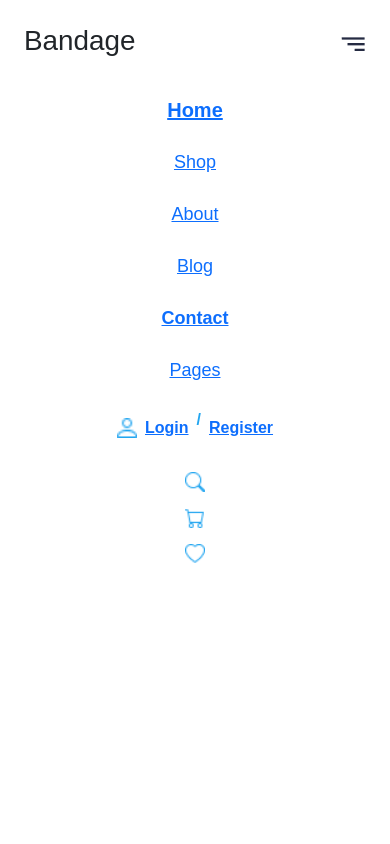
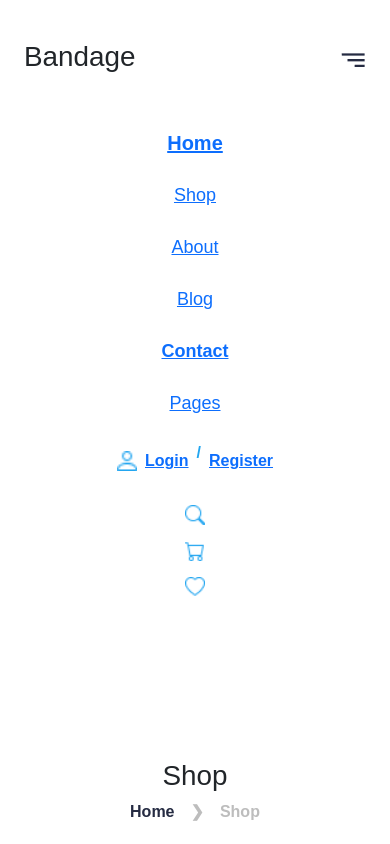
Before and after one commit to lbartul/e-commerce-project, a React (Vite) app: page /shop in a window 390 px wide. Both pictures are taken after a click on the picture 353 px from the left and 44 px from the top of the page. Shown: the top 844 px of the page. Built offline with nearby package versions, Linux system fonts and the light colour scheme; the HTML template or start-up script is replaced by a standard one.

Commit message:
menu
menu

```diff
--- a/src/layout/Header.jsx
+++ b/src/layout/Header.jsx
@@ -4,10 +4,11 @@ import { useState } from "react";
 
 export default function Header() {
     const [open, setOpen] = useState(false);
+    const [isMobileMenuOpen, setIsMobileMenuOpen] = useState(false);
 
     return (
         <>
-
+            {/* Üst Çubuk */}
             <div className="bg-[#252B42] text-white p-4 hidden lg:flex justify-between items-center w-full font-bold">
                 <div className="flex gap-x-4 items-center">
                     <img src="/img/phone.png" alt="phone" className="w-4 h-auto" />
@@ -29,19 +30,22 @@ export default function Header() {
                 </div>
             </div>
 
-
-            <div className="flex justify-between items-center w-full mt-4 mb-4 px-4">
-                <h1 className="text-[#252B42] font-semibold text-3xl z-50">Bandage</h1>
-
-
-                <div className="flex gap-x-8 items-center md:hidden">
-                    <img src="/img/resshop.png" alt="user" />
-                    <img src="/img/ressearch.png" alt="search" />
-                    <img src="/img/resmenu.png" alt="cart" onClick={() => setOpen(!open)} className="cursor-pointer z-50" />
+           <div className="relative">
+  {/* Mobil Menü (sadece telefon ekranı için) */}
+  {isMobileMenuOpen && (
+    <div className="w-full bg-white flex flex-col items-center gap-y-6 pt-10 pb-8 md:hidden">
+      {/* Menü açıkken üstte normal akışta, fixed yok */}
+      <div className="flex justify-between items-center w-full px-4 mb-6">
+        <h1 className="text-[#252B42] font-semibold text-3xl">Bandage</h1>
+        <img
+          src="/img/resmenu.png"
+          alt="menu"
+          onClick={() => setIsMobileMenuOpen(false)}
+          className="cursor-pointer"
+        />
       </div>
 
-                 {open && (
-                    <div className="absolute top-0 left-0 w-full min-h-screen bg-white z-40 flex flex-col items-center gap-y-6 pt-24">
+      {/* Menü linkleri */}
       <Link to="/" className="text-[#252B42] text-xl font-bold">Home</Link>
       <Link to="/shop" className="text-gray-500 text-lg">Shop</Link>
       <Link to="/about" className="text-gray-500 text-lg">About</Link>
@@ -68,8 +72,28 @@ export default function Header() {
     </div>
   )}
 
+  {/* Ana Header */}
+  <div className={`flex justify-between items-center w-full mt-4 mb-4 px-4 ${isMobileMenuOpen ? 'opacity-0 pointer-events-none' : ''}`}>
+    {/* Logo */}
+    <h1 className="text-[#252B42] font-semibold text-3xl z-50">Bandage</h1>
 
+    {/* Mobil butonlar */}
+    <div className="flex gap-x-8 items-center md:hidden">
+      {!isMobileMenuOpen && (
+        <>
+          <img src="/img/resshop.png" alt="user" />
+          <img src="/img/ressearch.png" alt="search" />
+        </>
+      )}
+      <img
+        src="/img/resmenu.png"
+        alt="menu"
+        onClick={() => setIsMobileMenuOpen(!isMobileMenuOpen)}
+        className="cursor-pointer z-50"
+      />
+    </div>
 
+                    {/* Desktop menü */}
                     <div className="hidden md:flex gap-x-4 items-center font-bold text-[#737373]">
                         <Link to="/" className="hover:text-[#252B42]">Home</Link>
                         <Link to="/shop" className="hover:text-[#252B42]">Shop</Link>
@@ -104,7 +128,7 @@ export default function Header() {
                         <Link to="/pages" className="hover:text-[#252B42]">Pages</Link>
                     </div>
 
-
+                    {/* Desktop login & ikonlar */}
                     <div className="hidden md:flex gap-x-10 items-center">
                         <div className="flex gap-x-4 items-center text-[#23A6F0] font-semibold">
                             <img src="/img/usericon.png" alt="" />
@@ -119,6 +143,7 @@ export default function Header() {
                         </div>
                     </div>
                 </div>
+            </div>
         </>
     );
 }
--- a/src/pages/ShopPage.jsx
+++ b/src/pages/ShopPage.jsx
@@ -87,7 +87,7 @@ export default function ShopPage() {
           <span className="text-[#BDBDBD] font-bold mr-2">$16.48</span>
           <span className="text-[#23856D] font-semibold">$6.48</span>
         </div>
-        <div className="flex gap-x-2 mt-2">
+        <div className="flex gap-x-2 mt-2 mb-2">
           <div className="w-5 h-5 rounded-full bg-[#23A6F0] border border-gray-300"></div>
           <div className="w-5 h-5 rounded-full bg-[#23856D] border border-gray-300"></div>
           <div className="w-5 h-5 rounded-full bg-[#E77C40] border border-gray-300"></div>
```
Lines whose indentation alone changed are shown as unchanged.
